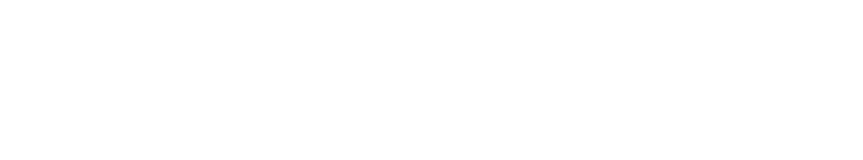
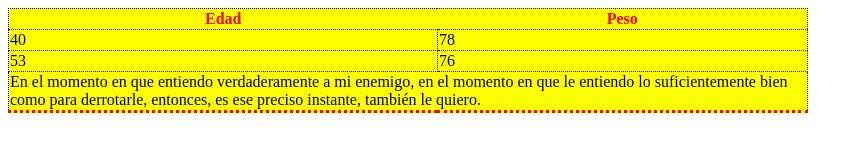
Before and after one commit to OscarRz9/taller_9_full_satck, a plain HTML site: page punto-9/index-9.html in a window 1280 px wide. Shown: the whole page, without its empty margins (0-863 px from the left). Drawn offline with Linux system fonts and the light colour scheme.

Commit message:
punto 9 terminado

```diff
--- a/punto-9/index-9.html
+++ b/punto-9/index-9.html
@@ -0,0 +1,35 @@
+<!DOCTYPE html>
+<html lang="en">
+<head>
+    <meta charset="UTF-8">
+    <meta name="viewport" content="width=device-width, initial-scale=1.0">
+    <title>Punto 9</title>
+    <link rel="stylesheet" href="./styles/punto-9-styles.css">
+</head>
+<body>
+    <div>
+        <table>
+            <tr class="title">
+                <th>Edad</th>
+                <th>Peso</th>
+            </tr>
+            <tr class="content">
+                <td>40</td>
+                <td>78</td>
+            </tr>
+            <tr class="content">
+                <td>53</td>
+                <td>76</td>
+            </tr>
+            <tr>
+                <td class="text" colspan="2">
+                En el momento en que entiendo verdaderamente a mi
+                enemigo, en el momento en que le entiendo lo suficientemente
+                bien como para derrotarle, entonces, es ese preciso
+                instante, también le quiero.
+                </td>
+            </tr>
+        </table>
+    </div>
+</body>
+</html>
--- a/punto-9/styles/punto-9-styles.css
+++ b/punto-9/styles/punto-9-styles.css
@@ -0,0 +1,20 @@
+table{
+    border: 1px dotted black;
+    border-collapse: collapse;
+    width: 800px;
+    background-color: yellow;
+}
+.title{
+    color: red;
+}
+.content{
+    border: 1px dotted black;
+    border-collapse: collapse;
+}
+.content td{
+    border: 1px dotted black;
+    border-collapse: collapse;
+}
+.text{
+    border-bottom: 3px dotted red;
+}
```
Also changed, not shown: punto-1-3/index.html (+1 -1 lines), public/images/tabla.png (added), 1 other file.
